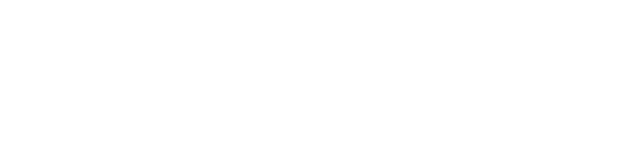
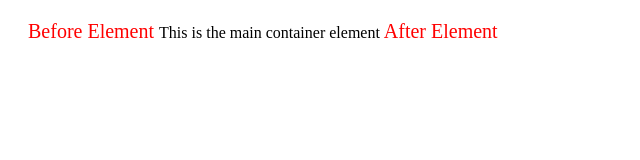
Before and after one commit to acciojob/pseudo-class-iamtejas02, a website: page main.html in a window 1280 px wide. Shown: the whole page, without its empty margins (0-640 px from the left). Drawn offline with Linux system fonts and the light colour scheme.

Commit message:
created a submission

```diff
--- a/main.html
+++ b/main.html
@@ -8,6 +8,8 @@
 
 <body>
 	<!-- the entire body must be written by student -->
+	<div id="container">This is the main container element</div>
+
     <script type="text/javascript" src="./script.js">
 </script>
 
--- a/styles.css
+++ b/styles.css
@@ -1 +1,16 @@
 /*  your css code here. If applicable */
+#container{
+  margin:20px;
+}
+
+#container::before{
+  content:"Before Element ";
+  color:#f00;
+  font-size:20px;
+}
+
+#container::after{
+  content:" After Element";
+  color:#f00;
+  font-size:20px;
+}
```
